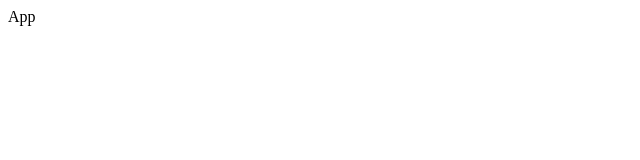
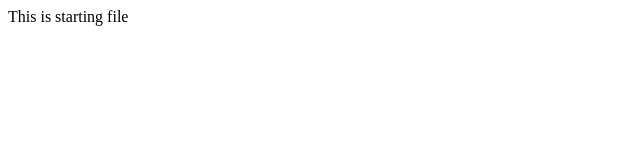
Before and after one commit to quijo/reactcomponents, a React (Vite) app: page / in a window 1280 px wide. Shown: the top 160 px of the page, without its empty margins (0-640 px from the left). Built offline with nearby package versions, Linux system fonts and the light colour scheme.

Commit message:
add title in lesson1_cleanup branch

```diff
--- a/src/App.jsx
+++ b/src/App.jsx
@@ -2,7 +2,7 @@ import React from 'react'
 
 const App = () => {
   return (
-    <div>App</div>
+    <div>This is starting file</div>
   )
 }
 
```
